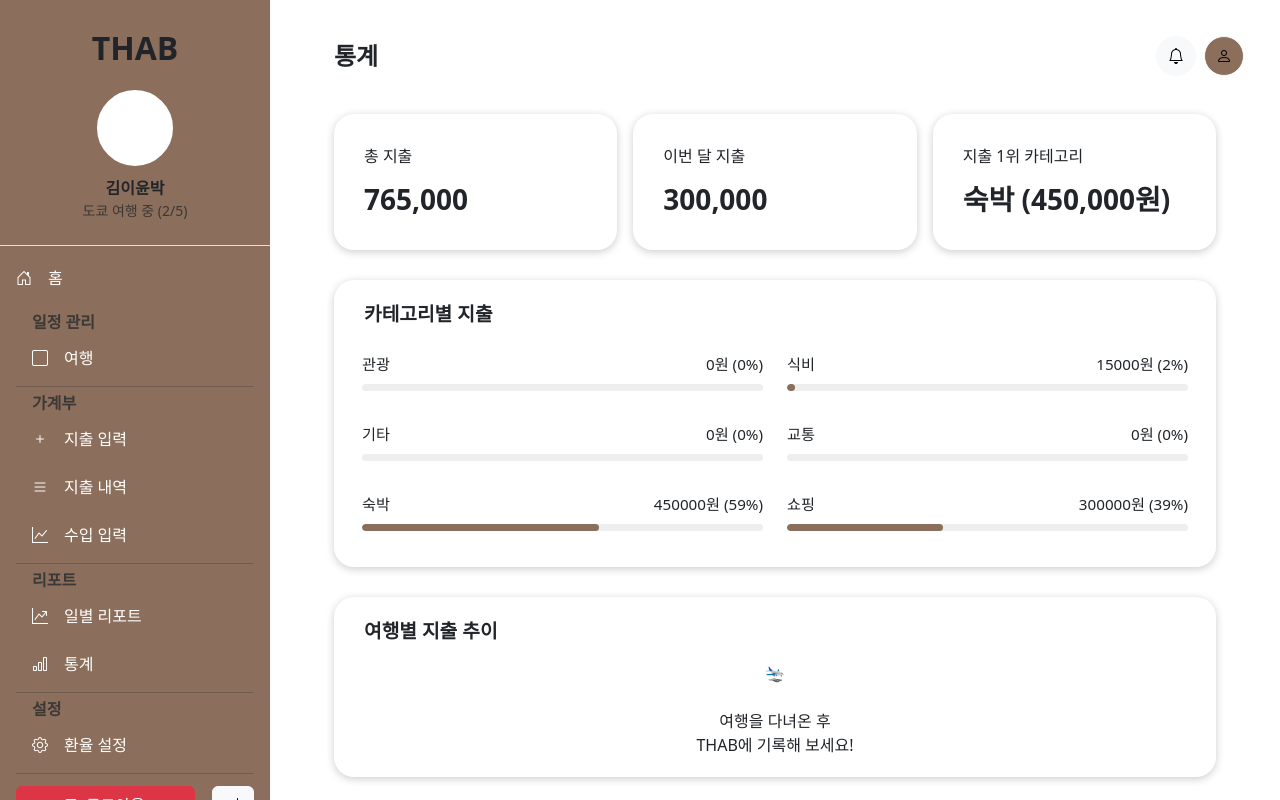
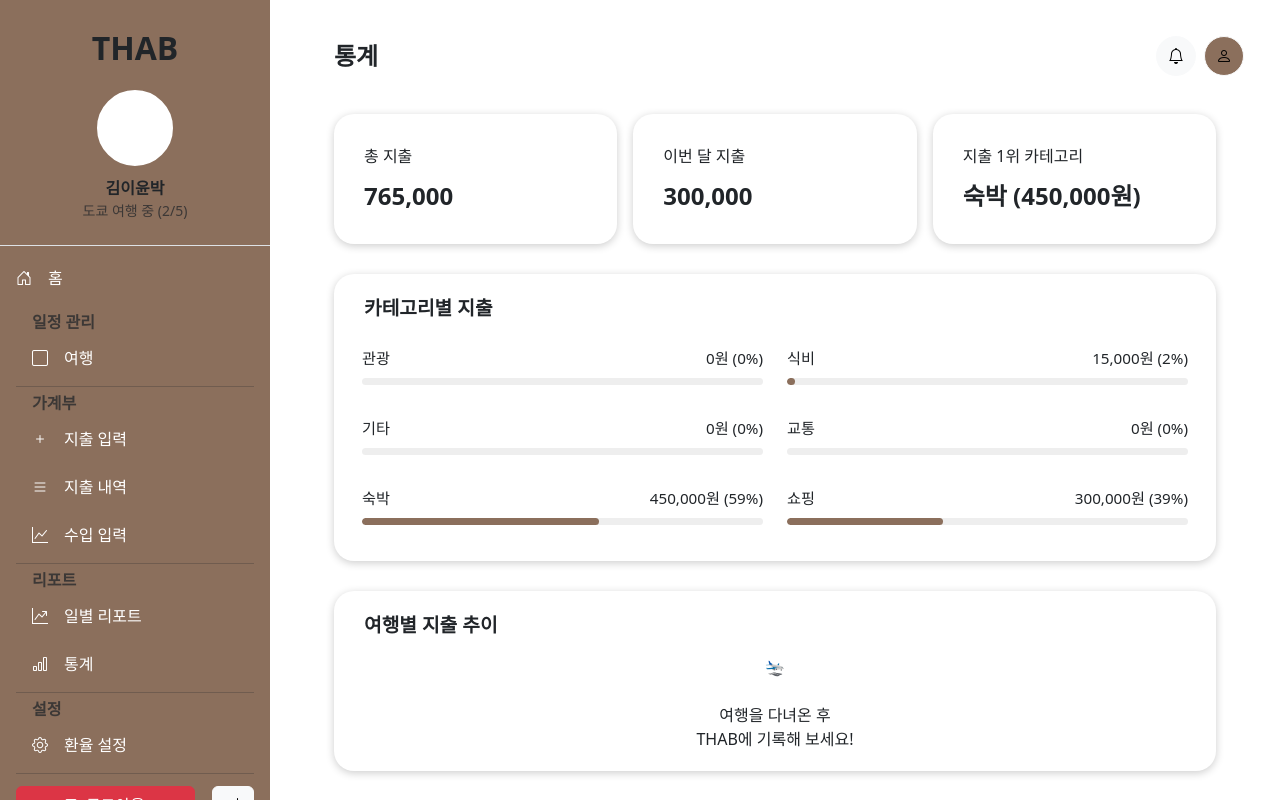
Before and after one commit to gimogibumo/thab, a Vue app: page /stats in a window 1280 px wide. Built offline with nearby package versions, Linux system fonts and the light colour scheme; a web font is replaced by a local one.

Commit message:
Fix: 예산, 통계 숫자값 원화 표시

```diff
--- a/src/views/InputBudgetView.vue
+++ b/src/views/InputBudgetView.vue
@@ -96,8 +96,8 @@ function addBudget() {
             <div class="date">목표일: {{ goal.date }}</div>
           </div>
           <div class="amount">
-            <div class="saved">{{ goal.saved }}원</div>
-            <div class="target">목표: {{ goal.target }}원</div>
+            <div class="saved">{{ goal.saved.toLocaleString() }}원</div>
+            <div class="target">목표: {{ goal.target.toLocaleString() }}원</div>
           </div>
         </div>
         <div class="progress-bar">
--- a/src/views/StatsView.vue
+++ b/src/views/StatsView.vue
@@ -84,7 +84,7 @@ const topCategory = computed(() => {
           class="category-box">
           <div class="category-header">
             <div>{{ item.name }}</div>
-            <div>{{ item.amount }}원 ({{ item.percent }}%)</div>
+            <div>{{ item.amount.toLocaleString() }}원 ({{ item.percent }}%)</div>
           </div>
           <div class="progress-bar">
             <div
@@ -144,7 +144,7 @@ const topCategory = computed(() => {
 
 .total-content {
   font-weight: bold;
-  font-size: 28px;
+  font-size: 24px;
 }
 
 .middle {
```
